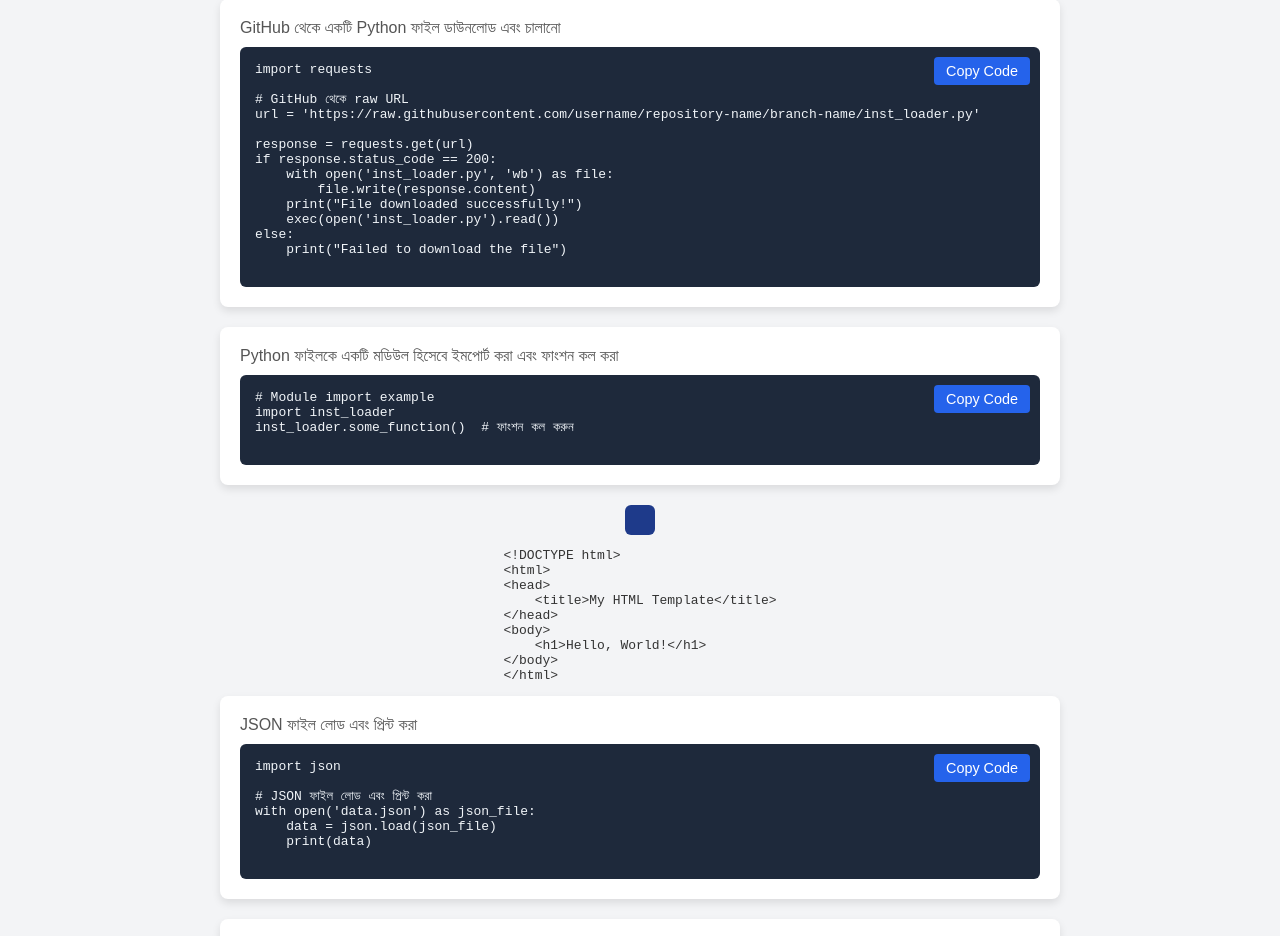
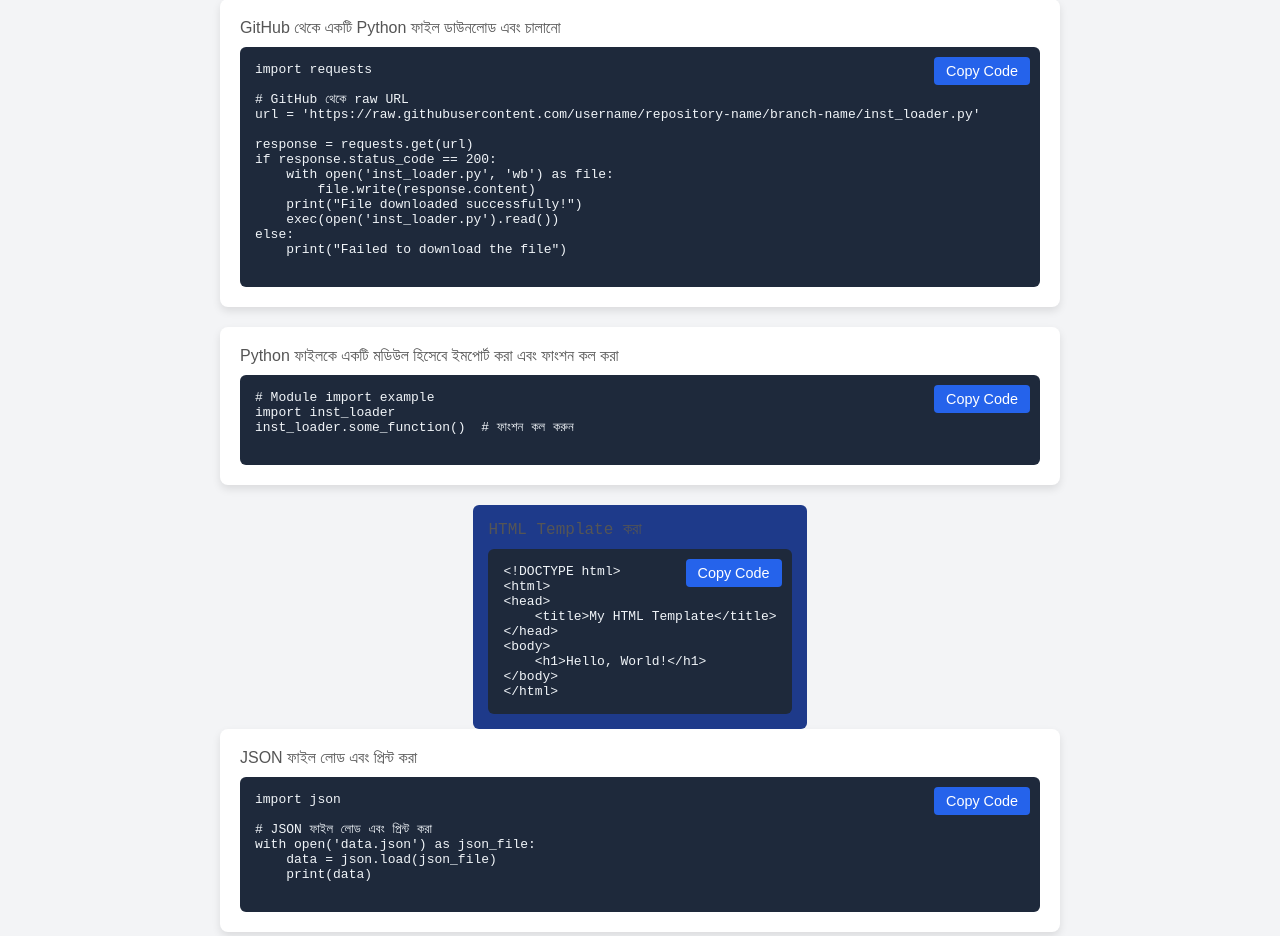
Before and after one commit to ok-op/code-copy, a plain HTML site: page index.html in a window 1280 px wide. Shown: the part 107-1043 px from the top of the page. Drawn offline with Linux system fonts and the light colour scheme.

Commit message:
Update index.html

```diff
--- a/index.html
+++ b/index.html
@@ -119,8 +119,8 @@ inst_loader.some_function()  # ফাংশন কল করুন
 
     <!-- কোডব্লকের পরিবর্তন -->
     <div class="code-box blue-background">
-    <!-- code -->
-    </div>
+        <div class="description">HTML Template করা</div>
+        <div class="code-box">
 <pre id="code3"><code>&lt;!DOCTYPE html&gt;
 &lt;html&gt;
 &lt;head&gt;
```
